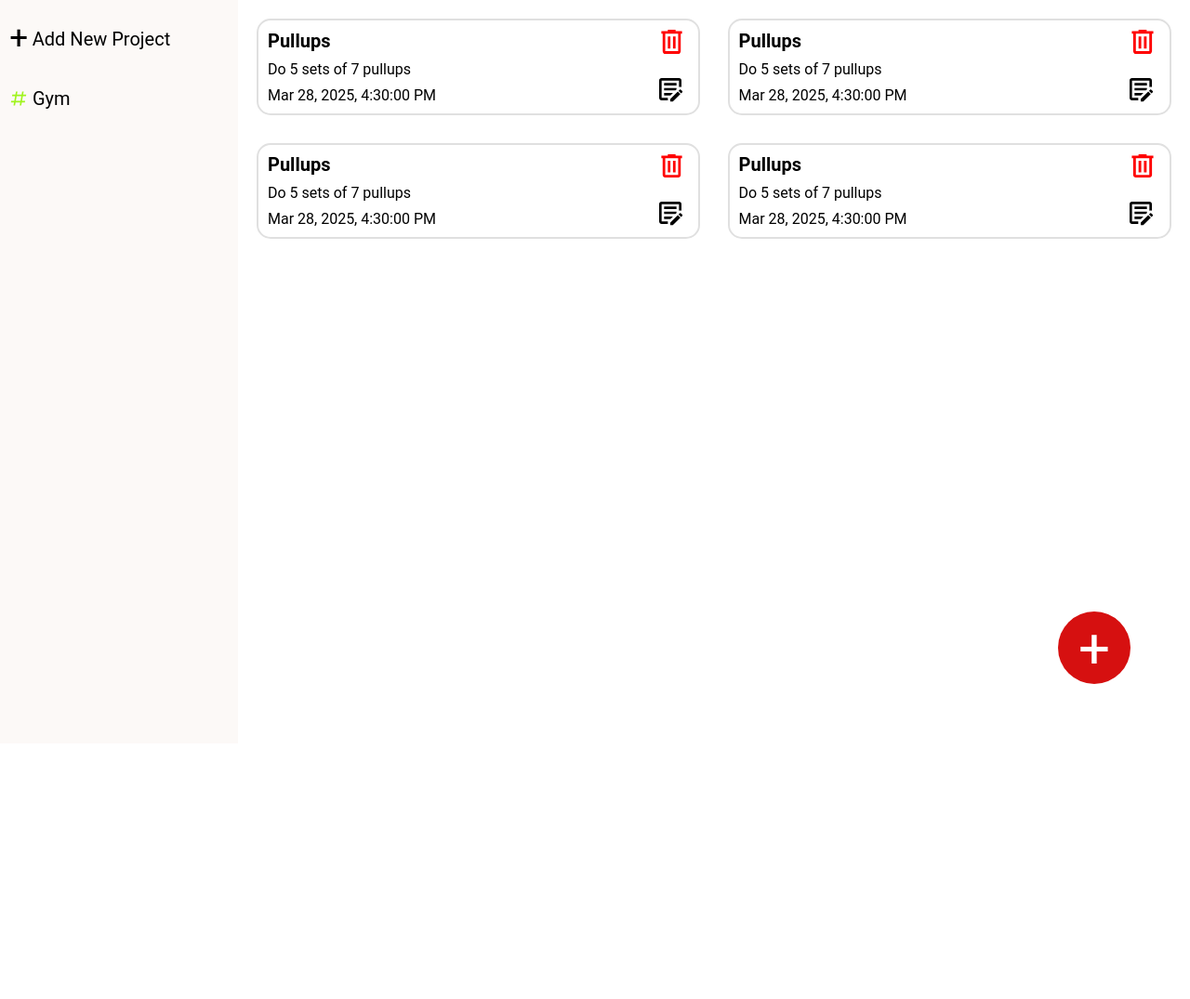
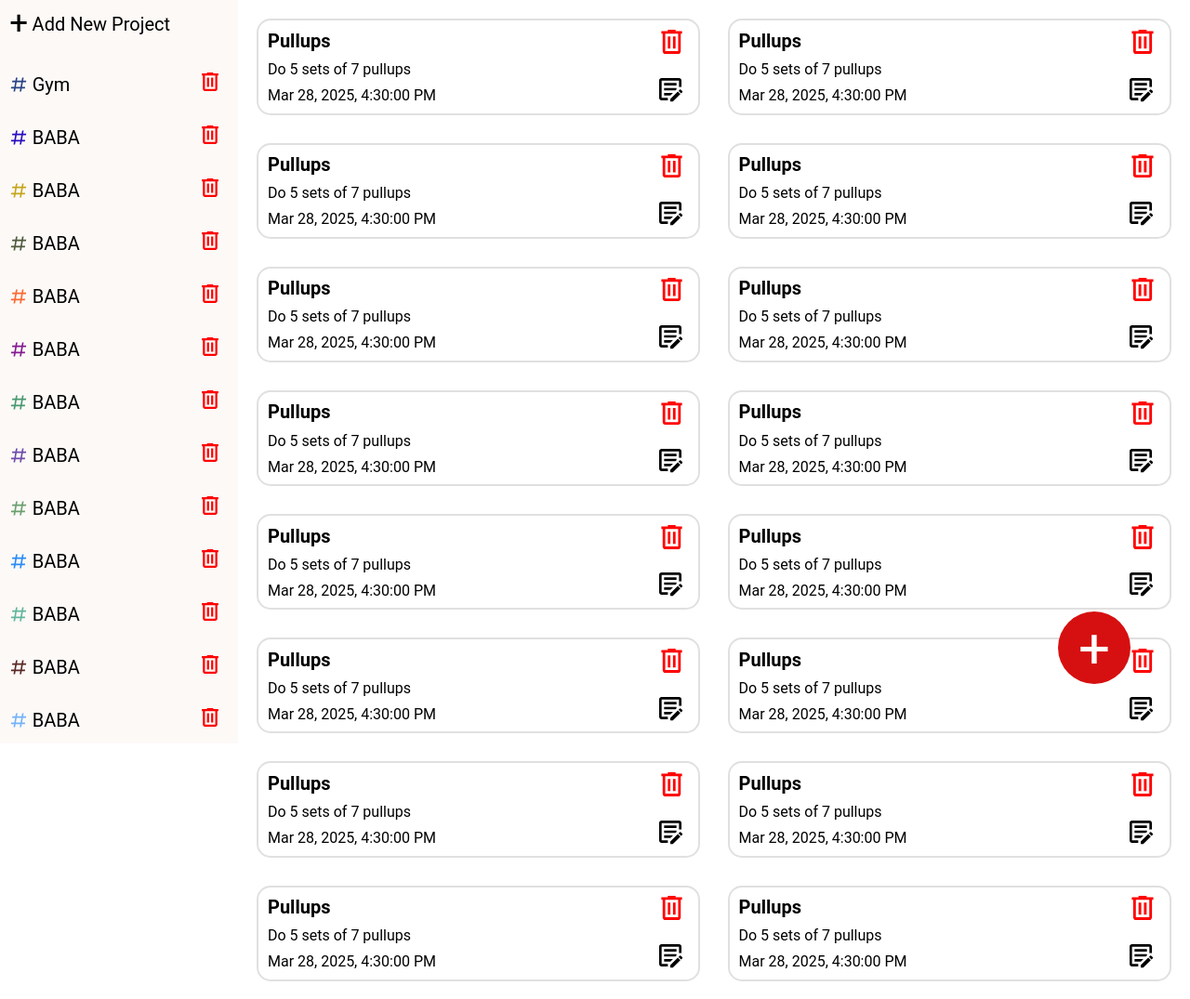
Before and after one commit to erik9691/Todo-List, a website built with webpack: page src/index.html in a window 1280 px wide. Shown: the top 1075 px of the page at 93% size. Before the commit the page ends 800 px from the top, so only its background shows below. Built offline with nearby package versions, Linux system fonts and the light colour scheme.

Commit message:
Remove projects
Added a project delete button

```diff
--- a/src/display.js
+++ b/src/display.js
@@ -1,4 +1,4 @@
-export {AddTodoToGrid, ClearGrid, AddProjectToSidebar};
+export {AddTodoToGrid, ClearGrid, AddProjectToSidebar, ClearSideBar};
 import removeIcon from "./icons/remove.svg";
 import editIcon from "./icons/edit.svg";
 import { format } from "date-fns";
@@ -47,30 +47,47 @@ function ClearGrid ()
 {
     const todoGridItems = Array.from(document.querySelector(".todo-grid").childNodes);
 
-    todoGridItems.forEach((item) =>{
+    todoGridItems.forEach((item) =>
+    {
         item.remove();
+    });
+}
+
+function ClearSideBar ()
+{
+    const sidebarProjects = Array.from(document.querySelectorAll(".project-link"));
+
+    sidebarProjects.forEach((project) =>
+    {
+        project.parentNode.remove();
     });
 }
 
 function AddProjectToSidebar (project)
 {
-    const a = document.createElement("a");
+    const aSelect = document.createElement("a");
     const divProjectLink = document.createElement("div");
     const pProjectName = document.createElement("p");
     const imgProject = createHashtagSVG("rgb("+ Math.floor(Math.random()*256) + "," + Math.floor(Math.random()*256) + "," + Math.floor(Math.random()*256) + ")");
+    const imgRemove = document.createElement("img");
+    const aRemove = document.createElement("a");
+
+    pProjectName.innerText = project.title;
+    imgRemove.src = removeIcon;
+    aRemove.classList.add("remove-project");
+    aRemove.appendChild(imgRemove);
 
     divProjectLink.classList.add("sidebar-link", "project-link");
     divProjectLink.appendChild(imgProject);
-    pProjectName.innerText = project.title;
-
     divProjectLink.appendChild(pProjectName);
+    divProjectLink.appendChild(aRemove);
     divProjectLink.id = project.index;
 
-    a.href = "";
-    a.appendChild(divProjectLink);
+    aSelect.href = "";
+    aSelect.appendChild(divProjectLink);
 
     const sidebar = document.querySelector(".sidebar");
-    sidebar.appendChild(a);
+    sidebar.appendChild(aSelect);
 
     return divProjectLink;
 }
--- a/src/index.js
+++ b/src/index.js
@@ -1,6 +1,6 @@
 import "./style.css";
 import { Todo, Project } from "./logic";
-import { AddTodoToGrid, ClearGrid, AddProjectToSidebar } from "./display";
+import { AddTodoToGrid, ClearGrid, AddProjectToSidebar, ClearSideBar } from "./display";
 
 let todoProjects = [];
 let currentTodoProject = 0;
@@ -95,15 +95,52 @@ function CreateProject(title)
 {
     todoProjects.push(new Project(title));
 
-    const selectProjectButton = AddProjectToSidebar(todoProjects.slice(-1)[0]);
+    LoadProjects();
+}
 
-    selectProjectButton.addEventListener("click", function (e)
+function LoadProjects()
+{
+    ClearSideBar();
+    todoProjects.forEach(project =>
     {
-        e.preventDefault();
+        const selectProjectButton = AddProjectToSidebar(project);
 
-        currentTodoProject = parseInt(e.target.closest("div").id);
+        selectProjectButton.addEventListener("click", function (e)
+        {
+            e.preventDefault();
 
-        LoadTodos();
+            console.log("ENTER");
+
+            todoProjects.forEach((project, i) =>
+            {
+                console.log("IM IN");
+                if (project.index === parseInt(e.target.closest("div").id))
+                {
+                    console.log(i);
+                    currentTodoProject = i;
+                }
+            });
+
+            LoadTodos();
+        });
+
+        const removeProjectButton = selectProjectButton.querySelector(".remove-project");
+
+        removeProjectButton.addEventListener("click", function (e)
+        {
+            e.preventDefault();
+
+            todoProjects.forEach((project, i) =>
+            {
+                if (project.index === parseInt(e.target.closest("div").id))
+                {
+                    todoProjects.splice(i, 1)
+                    LoadProjects();
+                }
+            });
+
+            parseInt(e.target.parentElement.id)
+        });
     });
 }
 
@@ -157,13 +194,13 @@ function EditTodo(todo, newTitle, newDescription, newDueDate)
 
 function DeleteTodo(todoToDelete)
 {
-    for (const [i, todo] of todoProjects[currentTodoProject].todos.entries())
+    todoProjects[currentTodoProject].todos.forEach((todo, i) =>
     {
         if (todo === todoToDelete)
         {
             todoProjects[currentTodoProject].todos.splice(i, 1);
         }
-    }
+    });
     LoadTodos();
 }
 
@@ -174,3 +211,46 @@ CreateTodo("Pullups","Do 5 sets of 7 pullups",new Date("March 28, 2025 16:30:00"
 CreateTodo("Pullups","Do 5 sets of 7 pullups",new Date("March 28, 2025 16:30:00"));
 CreateTodo("Pullups","Do 5 sets of 7 pullups",new Date("March 28, 2025 16:30:00"));
 CreateTodo("Pullups","Do 5 sets of 7 pullups",new Date("March 28, 2025 16:30:00"));
+CreateTodo("Pullups","Do 5 sets of 7 pullups",new Date("March 28, 2025 16:30:00"));
+CreateTodo("Pullups","Do 5 sets of 7 pullups",new Date("March 28, 2025 16:30:00"));
+CreateTodo("Pullups","Do 5 sets of 7 pullups",new Date("March 28, 2025 16:30:00"));
+CreateTodo("Pullups","Do 5 sets of 7 pullups",new Date("March 28, 2025 16:30:00"));
+CreateTodo("Pullups","Do 5 sets of 7 pullups",new Date("March 28, 2025 16:30:00"));
+CreateTodo("Pullups","Do 5 sets of 7 pullups",new Date("March 28, 2025 16:30:00"));
+CreateTodo("Pullups","Do 5 sets of 7 pullups",new Date("March 28, 2025 16:30:00"));
+CreateTodo("Pullups","Do 5 sets of 7 pullups",new Date("March 28, 2025 16:30:00"));
+CreateTodo("Pullups","Do 5 sets of 7 pullups",new Date("March 28, 2025 16:30:00"));
+CreateTodo("Pullups","Do 5 sets of 7 pullups",new Date("March 28, 2025 16:30:00"));
+CreateTodo("Pullups","Do 5 sets of 7 pullups",new Date("March 28, 2025 16:30:00"));
+CreateTodo("Pullups","Do 5 sets of 7 pullups",new Date("March 28, 2025 16:30:00"));
+CreateTodo("Pullups","Do 5 sets of 7 pullups",new Date("March 28, 2025 16:30:00"));
+CreateTodo("Pullups","Do 5 sets of 7 pullups",new Date("March 28, 2025 16:30:00"));
+CreateTodo("Pullups","Do 5 sets of 7 pullups",new Date("March 28, 2025 16:30:00"));
+CreateTodo("Pullups","Do 5 sets of 7 pullups",new Date("March 28, 2025 16:30:00"));
+CreateTodo("Pullups","Do 5 sets of 7 pullups",new Date("March 28, 2025 16:30:00"));
+CreateTodo("Pullups","Do 5 sets of 7 pullups",new Date("March 28, 2025 16:30:00"));
+CreateTodo("Pullups","Do 5 sets of 7 pullups",new Date("March 28, 2025 16:30:00"));
+CreateTodo("Pullups","Do 5 sets of 7 pullups",new Date("March 28, 2025 16:30:00"));
+
+CreateProject("BABA");
+CreateProject("BABA");
+CreateProject("BABA");
+CreateProject("BABA");
+CreateProject("BABA");
+CreateProject("BABA");
+CreateProject("BABA");
+CreateProject("BABA");
+CreateProject("BABA");
+CreateProject("BABA");
+CreateProject("BABA");
+CreateProject("BABA");
+CreateProject("BABA");
+CreateProject("BABA");
+CreateProject("BABA");
+CreateProject("BABA");
+CreateProject("BABA");
+CreateProject("BABA");
+CreateProject("BABA");
+CreateProject("BABA");
+CreateProject("BABA");
+CreateProject("BABA");
--- a/src/style.css
+++ b/src/style.css
@@ -33,12 +33,16 @@ dialog
     display: flex;
     flex-direction: column;
     height: 100vh;
-    padding: 2% 4%;
+    top: 0;
+    position: sticky;
+    z-index: 11;
+    padding: 2% 8% 2% 4%;
+    overflow: scroll;
+    gap: 2rem;
 }
 .sidebar-link
 {
     font-size: 20px;
-    padding: 1rem 0;
     display: flex;
     width: 100%;
     gap: 2%;
@@ -47,6 +51,10 @@ dialog
     {
         height: 1em;
         width: 1em;
+    }
+    .remove-project
+    {
+        margin-left: auto;
     }
 }
 .add-project
@@ -108,7 +116,7 @@ dialog
     height: 1.3em;
     border-radius: 50%;
 
-    position: absolute;
+    position: fixed;
     bottom: 8%;
     right: 5%;
 }
```
